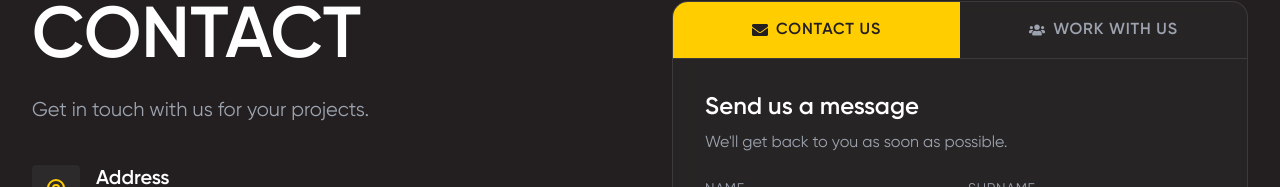
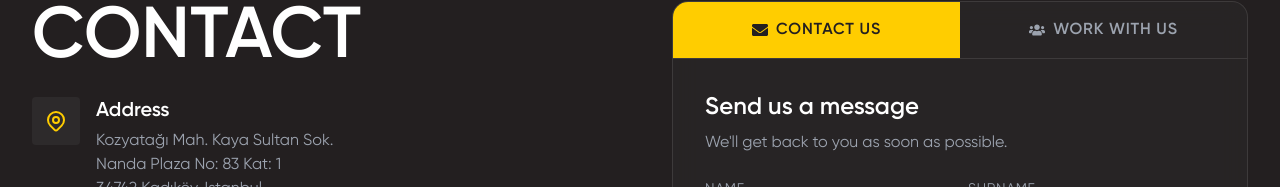
Before and after one commit to BatuErsann/TeskilatICOM, a React (Vite) app in the folder frontend/: page /contact in a window 1280 px wide. Shown: the part 140-327 px from the top of the page. Built offline with nearby package versions, Linux system fonts and the light colour scheme.

Commit message:
sentence delete lol

```diff
--- a/frontend/src/pages/Contact.jsx
+++ b/frontend/src/pages/Contact.jsx
@@ -97,9 +97,6 @@ const Contact = () => {
 
           <div>
             <h1 className="text-5xl md:text-7xl font-display font-bold mb-6 text-white">CONTACT</h1>
-            <p className="text-xl text-gray-400 mb-10">
-              Get in touch with us for your projects.
-            </p>
 
             <div className="space-y-8">
               <div className="flex items-start space-x-4">
```
